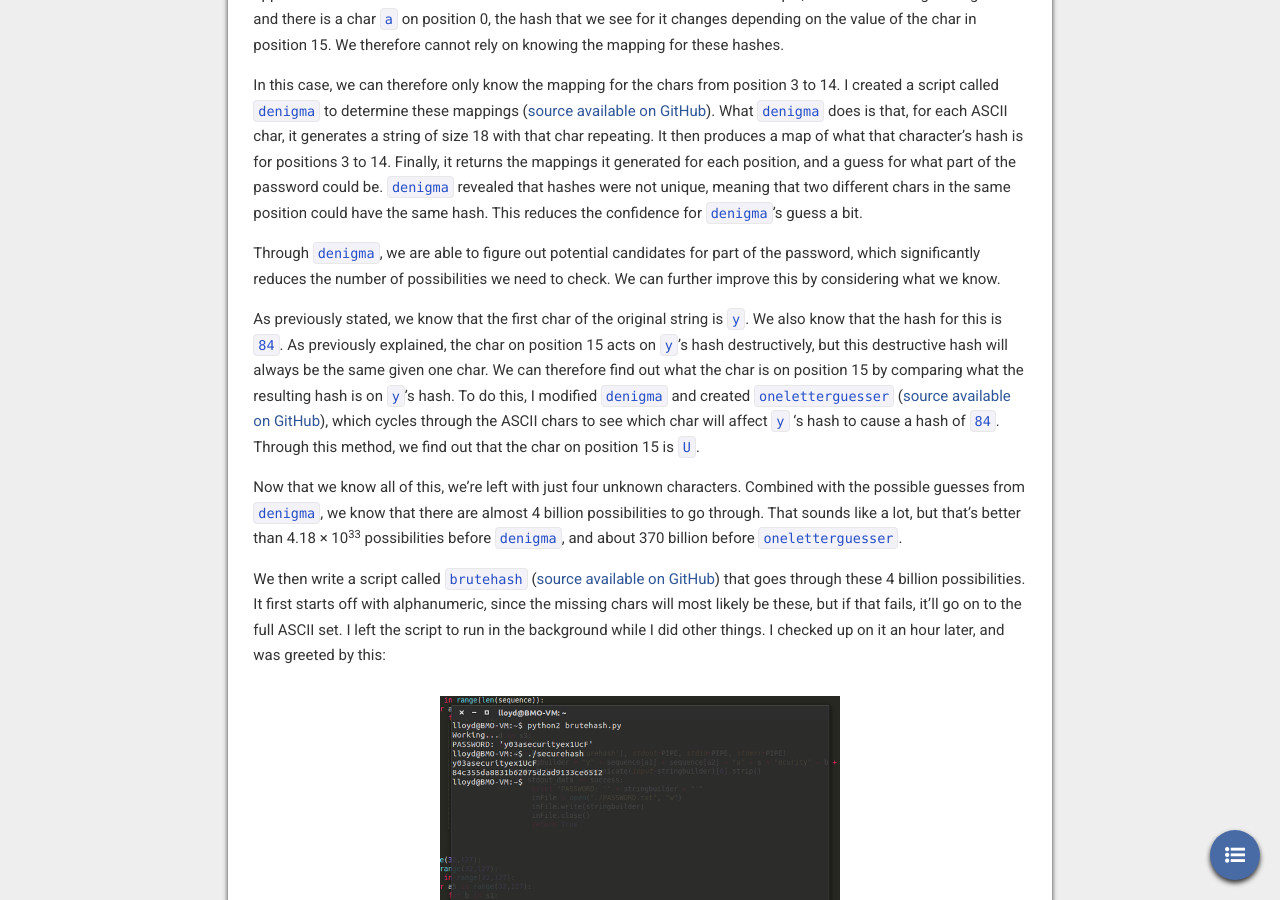
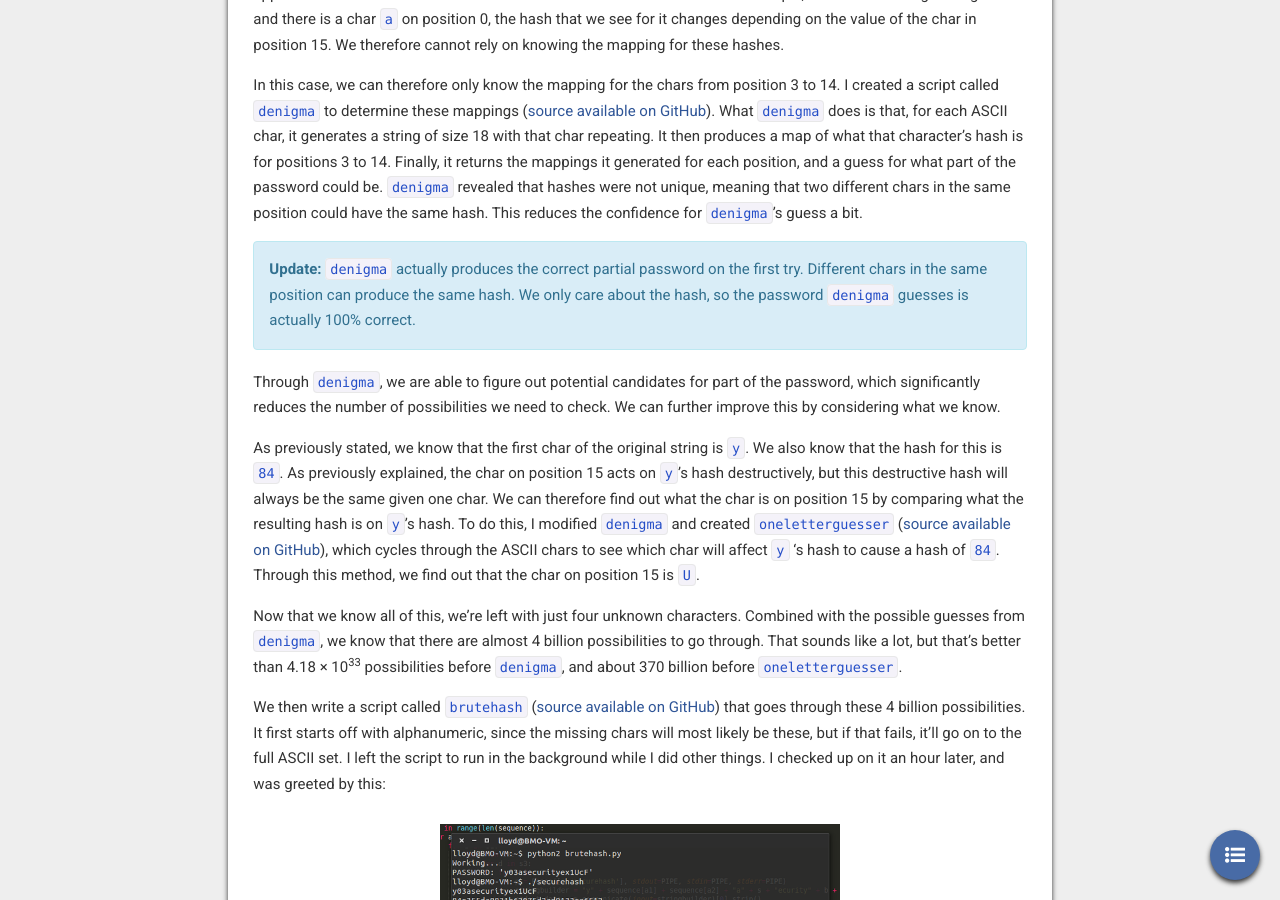
Before and after one commit to lloydtorres/lloydtorres.github.io, a Jekyll site: the page built from _posts/2015-09-09-literally-hacking-hack-the-north-ctf.md, in a window 1280 px wide and 900 px high, scrolled down 9275 px. Built offline with Jekyll 4.4.1, drawn with Linux system fonts in a browser that asks for light colours; nearby versions of some CDN libraries; comment, search, counter and statistics services are not loaded.

Commit message:
Add update on denigma

```diff
--- a/_posts/2015-09-09-literally-hacking-hack-the-north-ctf.md
+++ b/_posts/2015-09-09-literally-hacking-hack-the-north-ctf.md
@@ -225,6 +225,8 @@ Fortunately, the hash isn't like the [Enigma machine](https://en.wikipedia.org/w
 
 In this case, we can therefore only know the mapping for the chars from position 3 to 14. I created a script called `denigma` to determine these mappings ([source available on GitHub](https://github.com/lloydtorres/hackthenorth-ctf/blob/master/python-scripts/denigma.py)). What `denigma` does is that, for each ASCII char, it generates a string of size 18 with that char repeating. It then produces a map of what that character's hash is for positions 3 to 14. Finally, it returns the mappings it generated for each position, and a guess for what part of the password could be. `denigma` revealed that hashes were not unique, meaning that two different chars in the same position could have the same hash. This reduces the confidence for `denigma`'s guess a bit.
 
+<div class="alert alert-info" role="alert"><strong>Update:</strong> <code>denigma</code> actually produces the correct partial password on the first try. Different chars in the same position can produce the same hash. We only care about the hash, so the password <code>denigma</code> guesses is actually 100% correct.</div>
+
 Through `denigma`, we are able to figure out potential candidates for part of the password, which significantly reduces the number of possibilities we need to check. We can further improve this by considering what we know.
 
 As previously stated, we know that the first char of the original string is `y`. We also know that the hash for this is `84`. As previously explained, the char on position 15 acts on `y`'s  hash destructively, but this destructive hash will always be the same given one char. We can therefore find out what the char is on position 15 by comparing what the resulting hash is on `y`'s hash. To do this, I modified `denigma` and created `oneletterguesser` ([source available on GitHub](https://github.com/lloydtorres/hackthenorth-ctf/blob/master/python-scripts/oneletterguesser.py)), which cycles through the ASCII chars to see which char will affect `y` 's hash to cause a hash of `84`. Through this method, we find out that the char on position 15 is `U`.
```
